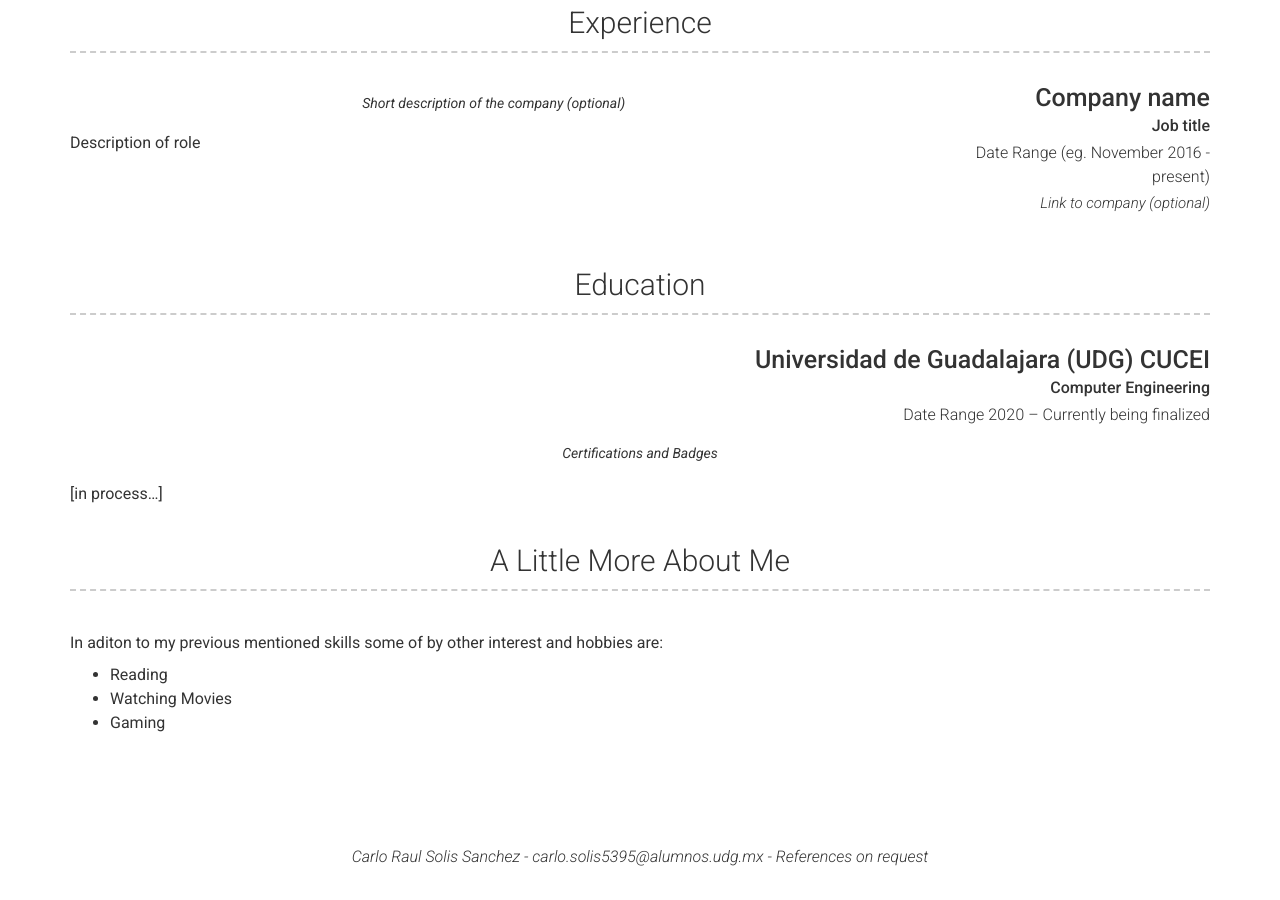
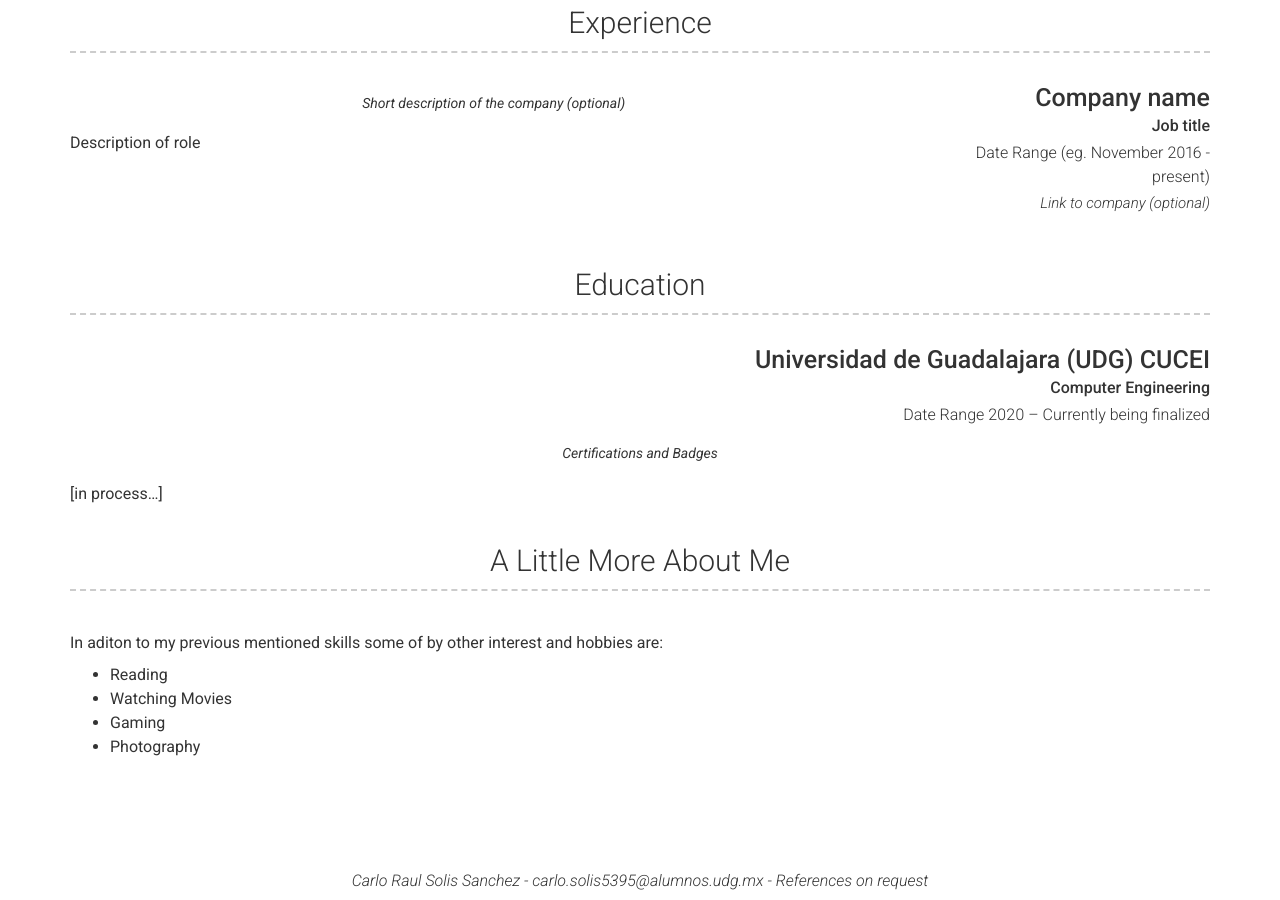
Before and after one commit to CarloRaulSolisSanchez/resume, a Jekyll site: the page built from index.md, in a window 1280 px wide and 900 px high, scrolled down 789 px. Built offline with Jekyll 4.4.1, drawn with Linux system fonts in a browser that asks for light colours; nearby versions of some CDN libraries; before the commit the page ends 1665 px from its top, so only the background shows below that.

Commit message:
Update _config.yml

```diff
--- a/_config.yml
+++ b/_config.yml
@@ -107,6 +107,7 @@ content:
       - Reading
       - Watching Movies
       - Gaming
+      - Photography
 
 # Footer
 footer_show_references: true
```
